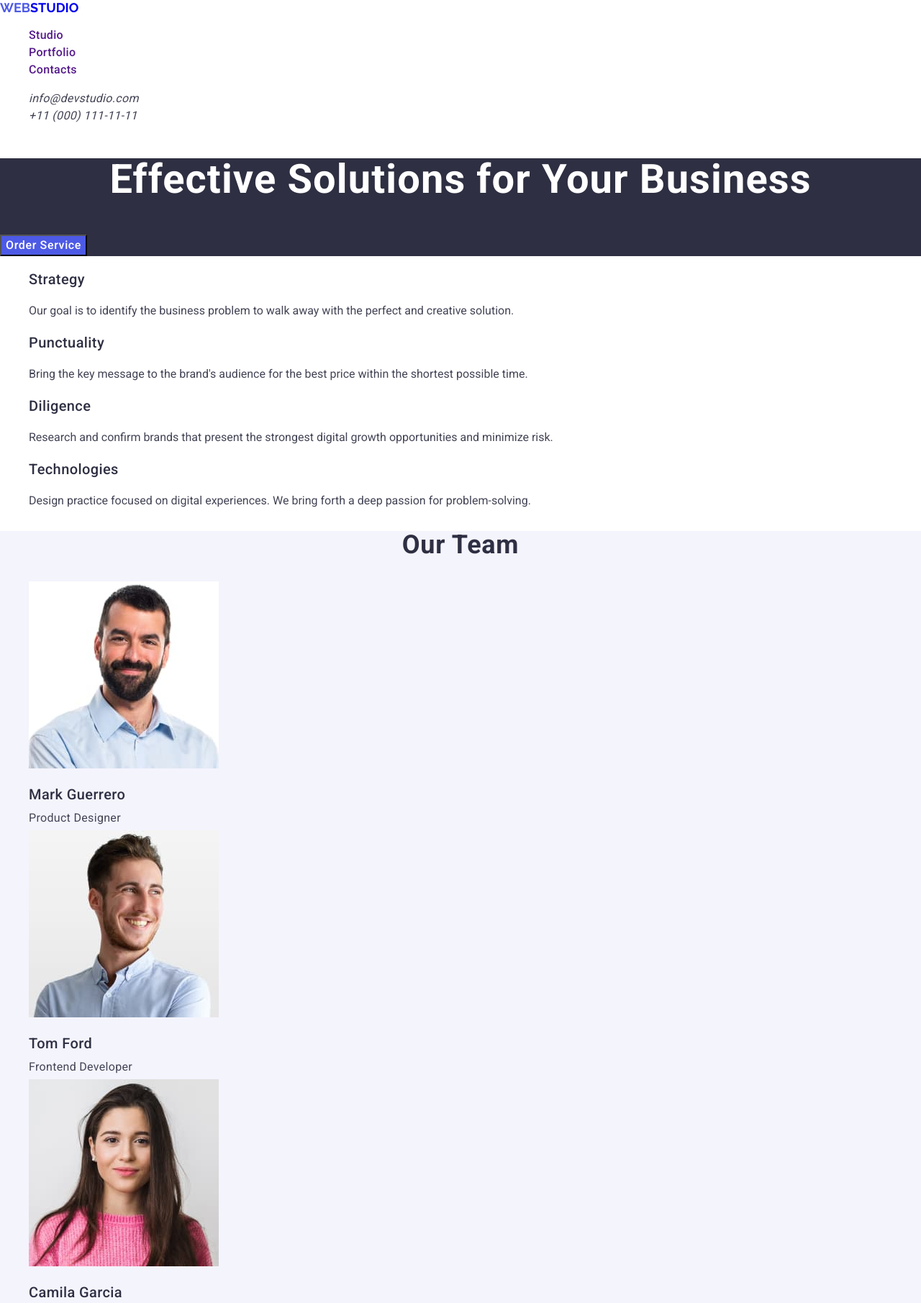
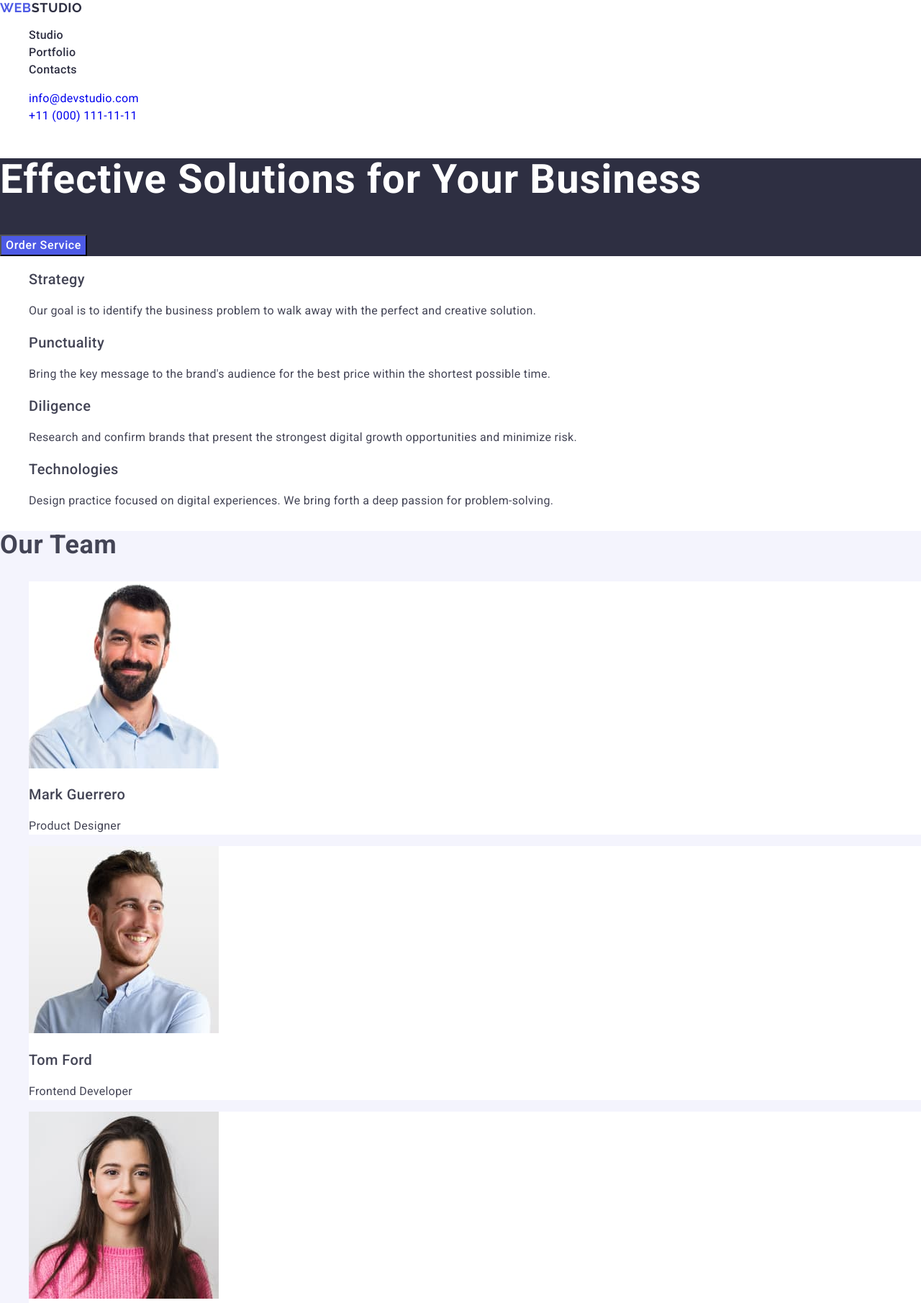
Before and after one commit to anton81951/goit-markup-hw-02, a plain HTML site: page index.html in a window 1280 px wide. Shown: the top 1811 px of the page at 72% size. Drawn offline with nearby package versions, Linux system fonts and the light colour scheme.

Commit message:
update-two

```diff
--- a/css/styles.css
+++ b/css/styles.css
@@ -1,10 +1,11 @@
 body {
-    font-family: "Roboto", "Raleway", sans-serif;
-    color: #2E2F42;
+    font-family: "Roboto", sans-serif;
+    color: #434455;
+    background-color: #FFFFFF;
 
 }
 
-a{
+a {
     text-decoration: none;
 }
 
@@ -13,36 +14,23 @@ ul {
 }
 
 /* two parts of the logo in header and footer */
-.logo-first-part{
-    color: #4D5AE5;
+
+.logo-general-settings {
+    color: #4d5ae5;
     font-size: 18px;
     font-family: Raleway;
     font-weight: 700;
     text-transform: uppercase;
-    line-height: 21px;
-    letter-spacing: 0.54;
+    line-height: 1.17;
+    letter-spacing: 0.03em;
     word-wrap: break-word;
 }
 
 .logo-second-part{
-    color: inherit;
-    font-size: 18px;
-    font-family: Raleway;
-    font-weight: 700;
-    text-transform: uppercase;
-    line-height: 21px;
-    letter-spacing: 0.54;
-    word-wrap: break-word;
+    color: #2E2F42;
 }
-.logo-second-part-footer{
+.logo-second-part-footer {
     color: #F4F4FD;
-    font-size: 18px;
-    font-family: Raleway;
-    font-weight: 700;
-    text-transform: uppercase;
-    line-height: 21px;
-    letter-spacing: 0.54;
-    word-wrap: break-word;
 }
 
 /* menu-text */
@@ -53,10 +41,25 @@ ul {
     line-height: 1.5;
     letter-spacing: 0.32px;
     word-wrap: break-word;
+    font-style: normal;
 }
 
 .text-for-contact:hover,
 .text-for-contact:focus {
+    color: #404BBF;
+}
+
+.text-in-menu {
+    color: #2e2f42;
+    font-size: 16px;
+    font-weight: 500;
+    line-height: 1.5;
+    letter-spacing: 0.32px;
+    word-wrap: break-word;
+}
+
+.text-in-menu:hover,
+.text-in-menu:focus {
     color: #404BBF;
     font-size: 16px;
     font-weight: 400;
@@ -65,25 +68,7 @@ ul {
     word-wrap: break-word;
 }
 
-.text-in-menu, .text-for-studio {
-    font-size: 16px;
-    font-weight: 500;
-    line-height: 1.5;
-    letter-spacing: 0.32px;
-    word-wrap: break-word;
-}
-
-.text-in-menu:hover,
-.text-for-studio:hover {
-    color: #404BBF;
-    font-size: 16px;
-    font-weight: 400;
-    line-height: 1.5;
-    letter-spacing: 0.32px;
-    word-wrap: break-word;
-}
-
-.text-for-studio:active{
+.text-in-menu:active{
     color: #404BBF;
     font-size: 16px;
     font-weight: 400;
@@ -101,7 +86,6 @@ ul {
     line-height: 1.07;
     letter-spacing: 1.12px;
     word-wrap: break-word;
-    text-align: center;
 
 }
 
@@ -112,7 +96,6 @@ ul {
     line-height: 1.11;
     letter-spacing: 0.72px;
     word-wrap: break-word;
-    text-align: center;
 }
 
 .header-in-section{
@@ -128,15 +111,17 @@ ul {
     font-size: 16px;
     font-weight: 400;
     line-height: 1.5;
+    letter-spacing: 0.02em
 }
 
 .description-for-team {
     color: #434455;
     font-size: 16px;
     font-weight: 400;
-    line-height: 1.5px;
+    line-height: 1.5;
     letter-spacing: 0.32px;
     word-wrap: break-word;
+    letter-spacing: 0.02em
 }
 
 .description-in-footer{
@@ -154,6 +139,7 @@ ul {
 
 /* button */
 .button-order{
+    font-family: "Roboto", sans-serif;
     color: white;
     background-color: #4D5AE5;
     font-size: 16px;
@@ -165,7 +151,8 @@ ul {
     cursor: pointer;
 }
 
-.button-order:hover {
+.button-order:hover,
+.button-order:focus {
     color: white;
     background-color: #404BBF;
     font-size: 16px;
@@ -187,3 +174,7 @@ ul {
 .background-footer{
     background-color:  #2E2F42;
 }
+
+.background-white {
+    background-color: #FFFFFF;
+}
--- a/index.html
+++ b/index.html
@@ -13,20 +13,20 @@
 <body>
   <header>
     <nav>
-      <a href="./index.html"><span class="logo-first-part">Web</span><span class="logo-second-part">Studio</span></a>
+      <a href="./index.html" class="logo-general-settings">Web<span class="logo-second-part">Studio</span></a>
       <ul>
-        <li><a class="text-for-studio" href="">Studio</a></li>
+        <li><a href="./index.html" class="text-in-menu" href="">Studio</a></li>
         <li><a class="text-in-menu" href="">Portfolio</a></li>
         <li><a class="text-in-menu" href="">Contacts</a></li>
       </ul>
     </nav>
-    <address>
+    <address class="text-for-contact">
       <ul>
         <li>
-          <a class="text-for-contact" href="mailto:info@devstudio.com">info@devstudio.com</a>
+          <a href="mailto:info@devstudio.com">info@devstudio.com</a>
         </li>
         <li>
-          <a class="text-for-contact" href="tel:+110001111111">+11 (000) 111-11-11</a>
+          <a href="tel:+110001111111">+11 (000) 111-11-11</a>
         </li>
       </ul>
     </address>
@@ -68,22 +68,22 @@
     <section class="background-third-section">
       <h2 class="section-title">Our Team</h2>
       <ul>
-        <li>
+        <li class="background-white">
           <img src="./images/mark_guerrero.jpg" alt="Mark Guerrero" width="264">
           <h3 class="header-in-section">Mark Guerrero</h3>
           <p class="description-for-team">Product Designer</p>
         </li>
-        <li>
+        <li class="background-white">
           <img src="./images/tom_ford.jpg" alt="Tom Ford" width="264">
           <h3 class="header-in-section">Tom Ford</h3>
           <p class="description-for-team">Frontend Developer</p>
         </li>
-        <li>
+        <li class="background-white">
           <img src="./images/camila_garcia.jpg" alt="Camila Garcia" width="264">
           <h3 class="header-in-section">Camila Garcia</h3>
           <p class="description-for-team">Marketing</p>
         </li>
-        <li>
+        <li class="background-white">
           <img src="./images/daniel_wilson.jpg" alt="Daniel Wilson" width="264">
           <h3 class="header-in-section">Daniel Wilson</h3>
           <p class="description-for-team">UI Designer</p>
@@ -127,7 +127,7 @@
     </section>
   </main>
   <footer class="background-footer">
-      <a href="./index.html"><span class="logo-first-part">Web</span><span class="logo-second-part-footer">Studio</span></a><br>
+      <a href="./index.html" class="logo-general-settings">Web<span class="logo-second-part-footer">Studio</span></a><br>
       <p class="description-in-footer">Increase the flow of customers and sales for your business with digital marketing & growth solutions.</p>
   </footer>
 </body>
```
